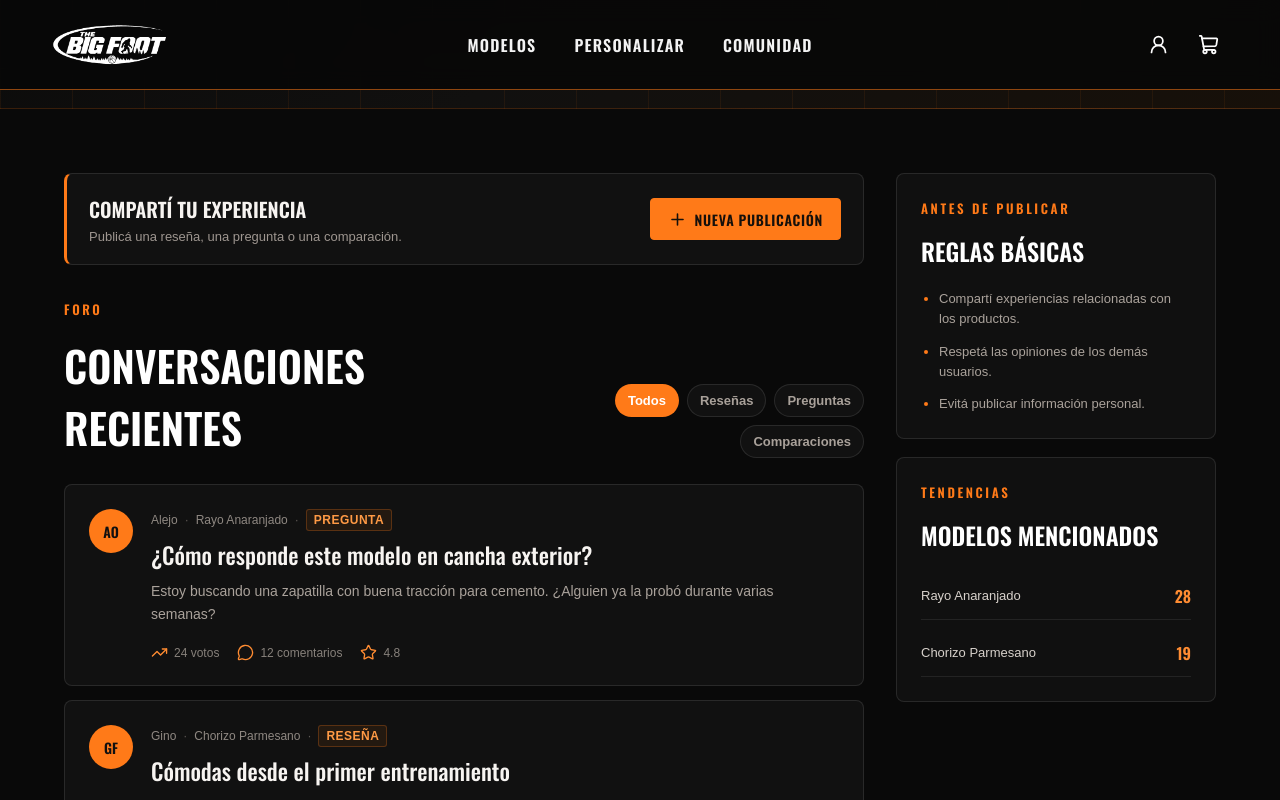
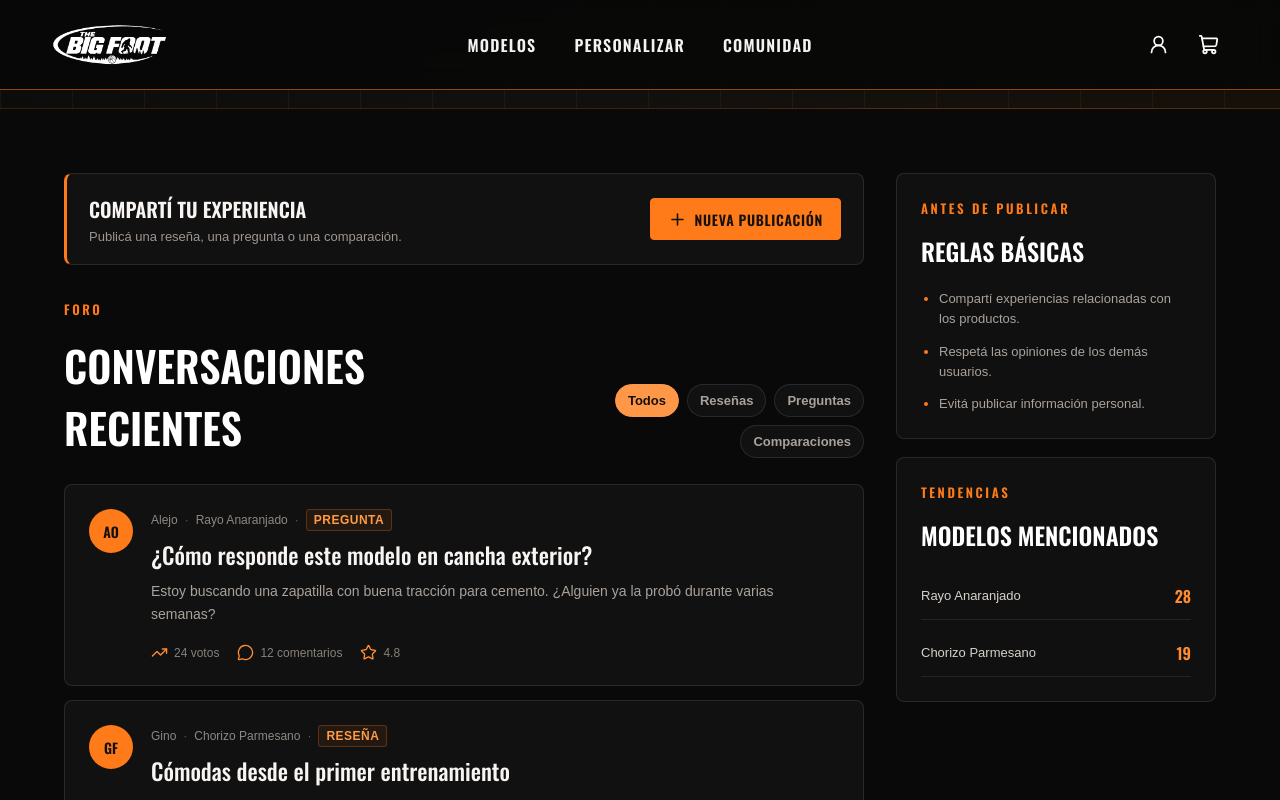
Before and after one commit to olatealejo/Proyecto_Big_Foot, a React (Vite) app: page /comunidad in a window 1280 px wide. In both pictures the pointer is over the button "Todos". Shown: the part 454-1254 px from the top of the page. Built offline with nearby package versions, Linux system fonts and the light colour scheme.

Commit message:
style: conservar contraste del filtro activo

```diff
--- a/src/pages/Comunidad.css
+++ b/src/pages/Comunidad.css
@@ -1024,3 +1024,10 @@
   border: 1px dashed rgba(255, 122, 24, 0.3);
   border-radius: 8px;
 }
+
+.comunidad-categoria-activa:hover,
+.comunidad-categoria-activa:focus-visible {
+  color: #16100b;
+  background-color: #ff9748;
+  border-color: #ff9748;
+}
```
